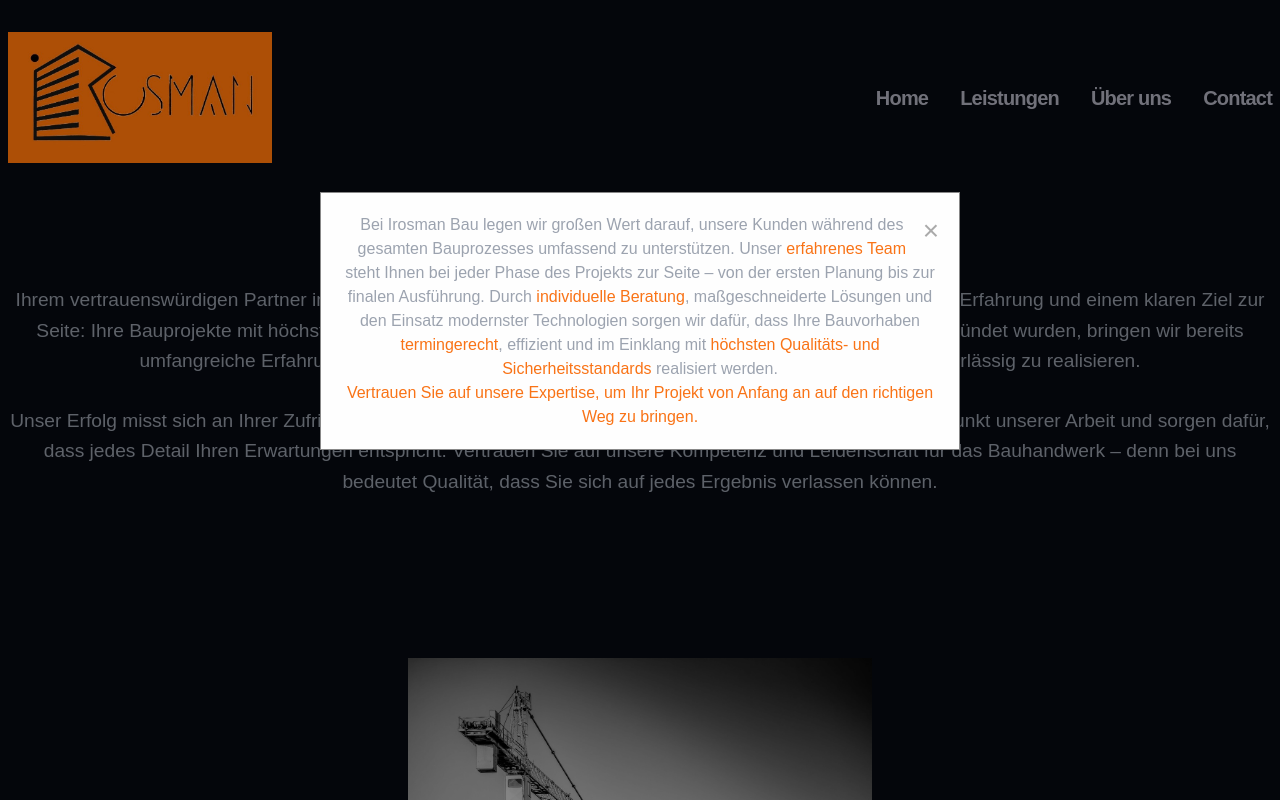
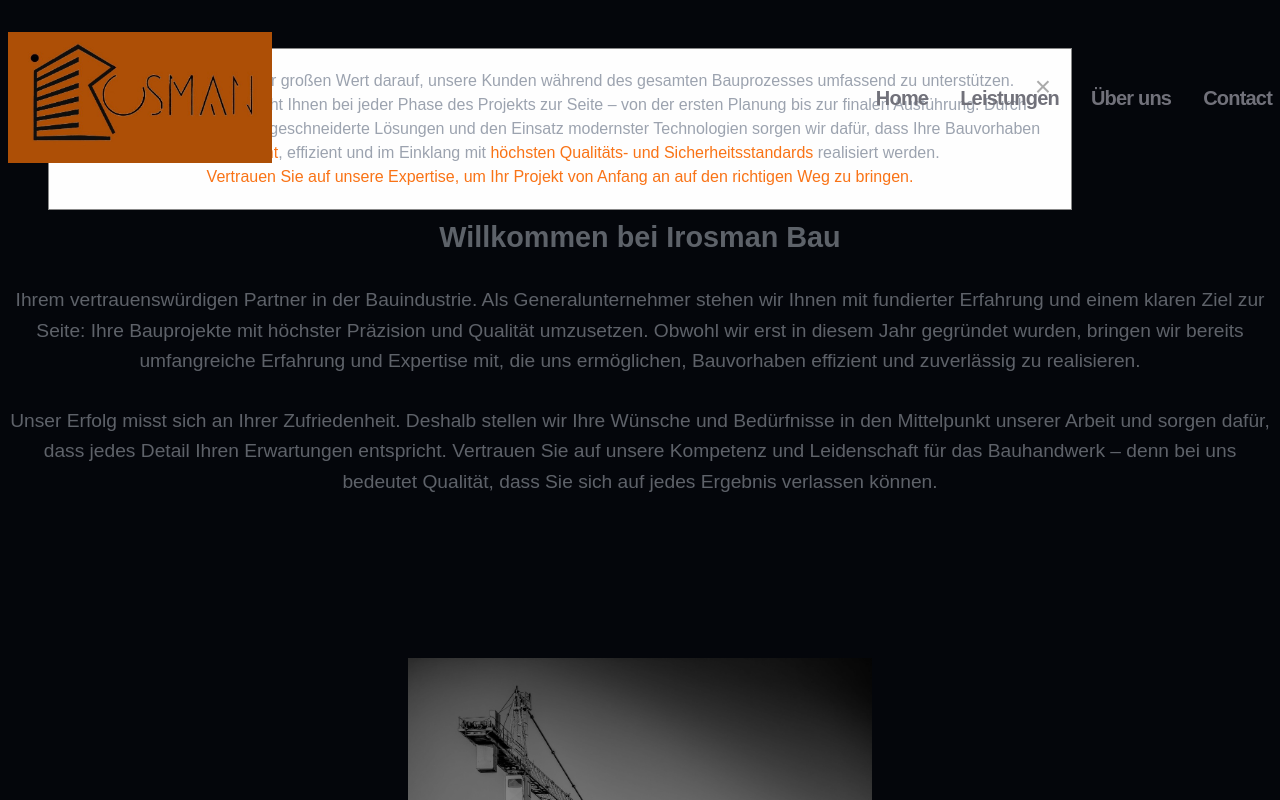
Before and after one commit to irosman-bau/irosman, a plain HTML site: page index.html in a window 1280 px wide. Both pictures are taken after a click on the link 213 px from the left and 1532 px from the top of the page. Shown: the top 800 px of the page. Drawn offline with Linux system fonts and the light colour scheme; a web font is replaced by a local one.

Commit message:
Update in index.html
Before:
.modal-content {
          background-color: #fefefe;
          margin: 15% auto;
          padding: 20px;
          border: 1px solid #888;
          width: 50%;
          text-align: center;
      }
Changes:
margin: 3rem;
width: 80%;

```diff
--- a/index.html
+++ b/index.html
@@ -755,10 +755,10 @@
 
       .modal-content {
           background-color: #fefefe;
-          margin: 15% auto; /* 15% from the top and centered */
+          margin: 3rem; /* 15% from the top and centered */
           padding: 20px;
           border: 1px solid #888;
-          width: 50%; /* Could be more or less, depending on screen size */
+          width: 80%; /* Could be more or less, depending on screen size */
           text-align: center;
       }
 
```
